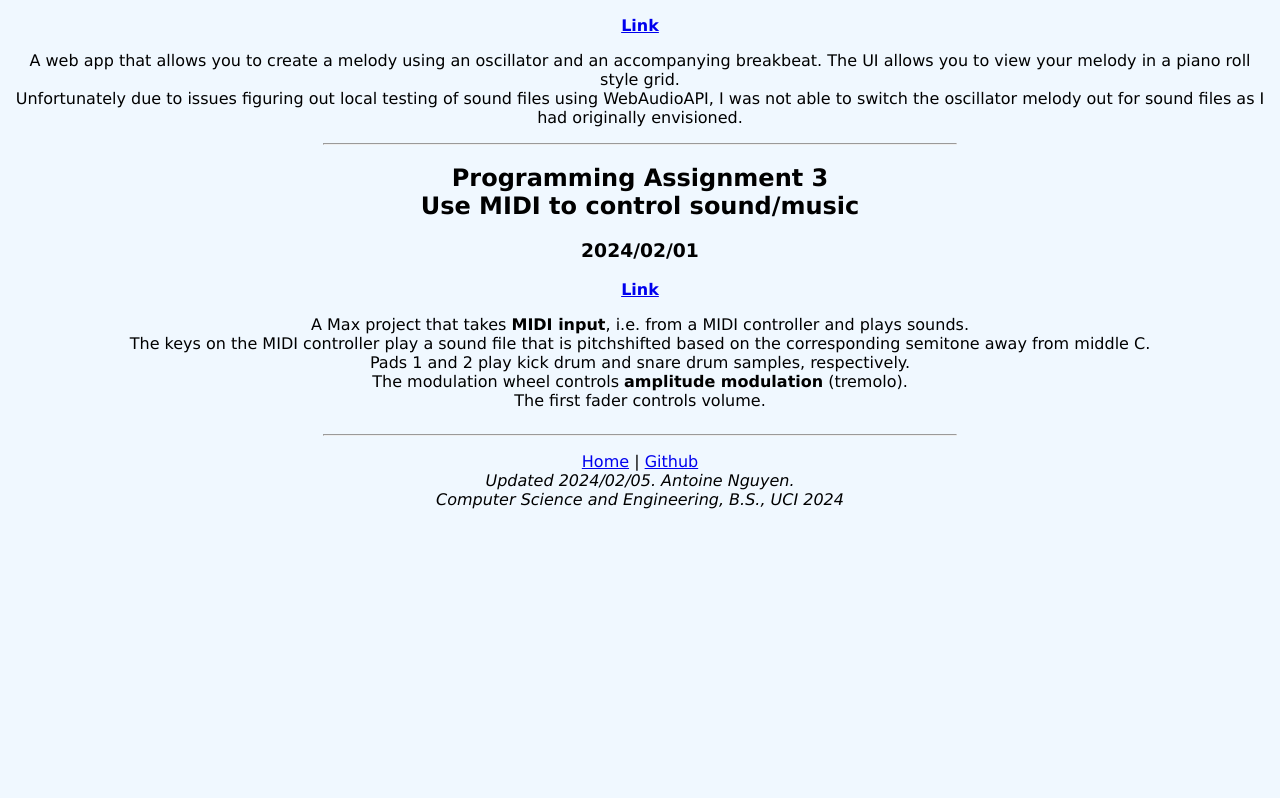
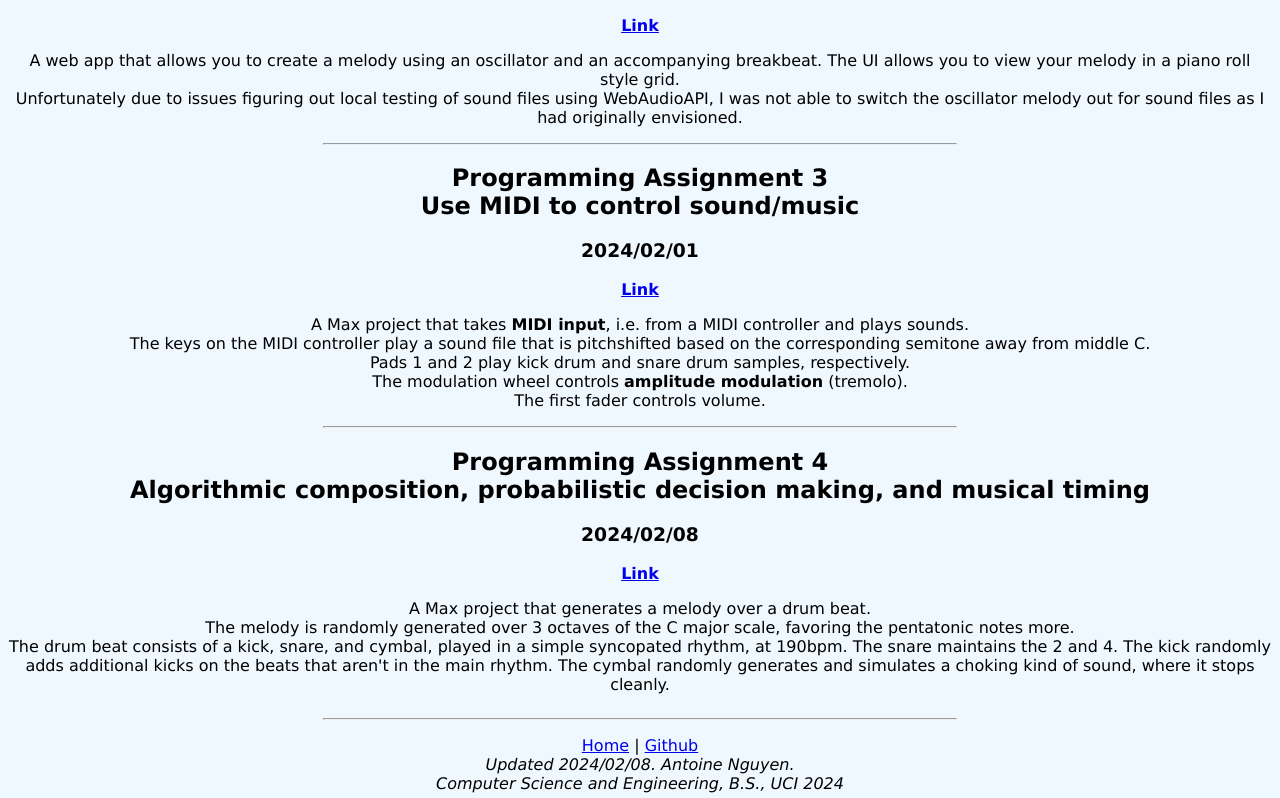
Before and after one commit to 20wontons/music147, a plain HTML site: page index.html in a window 1280 px wide. Shown: the part 639-1437 px from the top of the page. Before the commit the page ends 1153 px from the top, so only its background shows below. Drawn offline with Linux system fonts and the light colour scheme.

Commit message:
added assignment4

```diff
--- a/index.html
+++ b/index.html
@@ -55,12 +55,25 @@
                     <br/>The first fader controls volume.
                 </p>
             </div>
+            <hr />
+            <div class="assignment-description">
+                <h2>Programming Assignment 4<br />Algorithmic composition, probabilistic decision making, and musical timing</h2>
+                <h3>2024/02/08</h3>
+                <b><a href="https://drive.google.com/file/d/1OmvIuLeSpiMw4KBJR3NlpPuCTQMi2kdF/view?usp=drive_link">Link</a></b>
+                <p>
+                    A Max project that generates a melody over a drum beat.
+                    <br/>The melody is randomly generated over 3 octaves of the C major scale, favoring the pentatonic notes more.
+                    <br/>The drum beat consists of a kick, snare, and cymbal, played in a simple syncopated rhythm, at 190bpm.
+                    The snare maintains the 2 and 4. The kick randomly adds additional kicks on the beats that aren't in the main rhythm.
+                    The cymbal randomly generates and simulates a choking kind of sound, where it stops cleanly.
+                </p>
+            </div>
         </div>
         <div id="footer">
             <hr />
             <p>
                 <a href="https://20wontons.github.io">Home</a> | <a href="https://github.com/20wontons">Github</a>
-                <br /><i>Updated 2024/02/05. Antoine Nguyen.<br />Computer Science and Engineering, B.S., UCI 2024</i>
+                <br /><i>Updated 2024/02/08. Antoine Nguyen.<br />Computer Science and Engineering, B.S., UCI 2024</i>
             </p>
         </div>
     </div>
```
